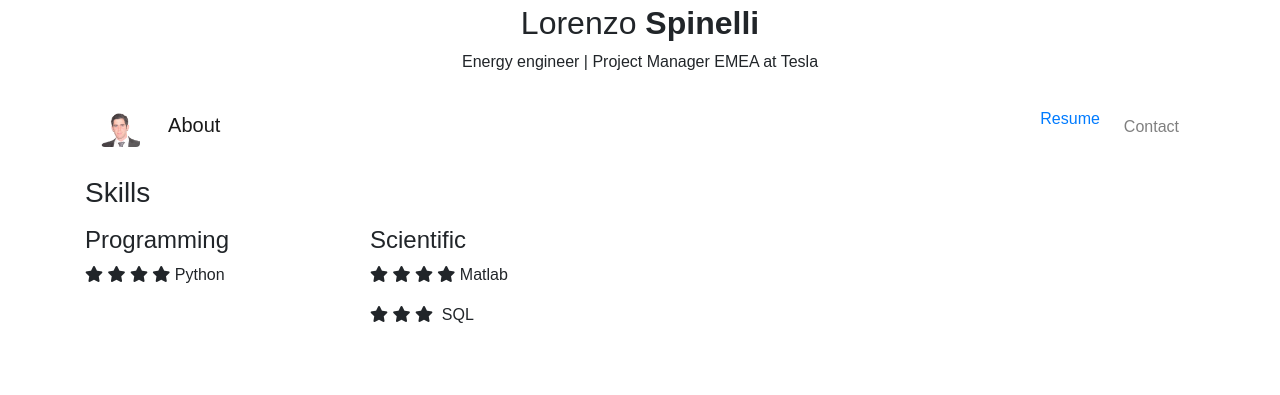
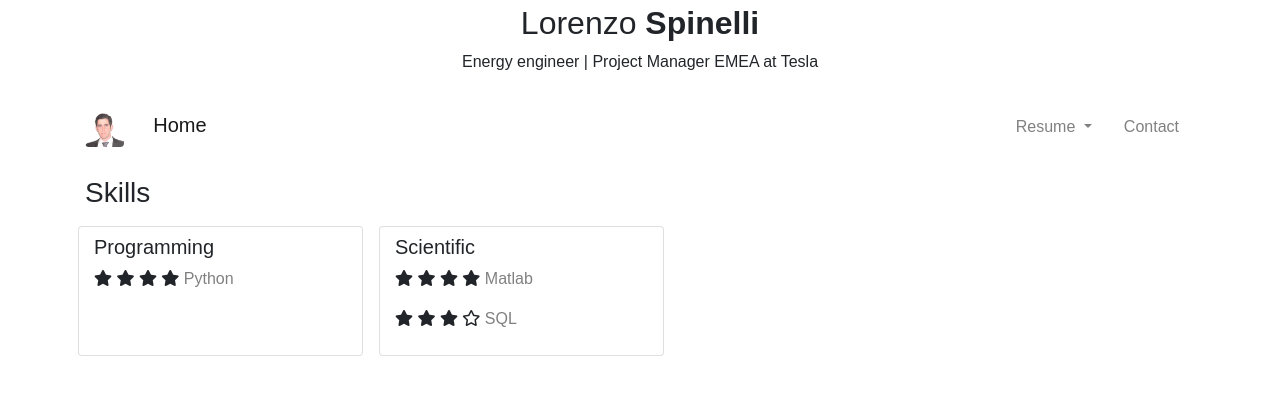
Before and after one commit to lorenzosp93/portfolio, a Django app: page /resume/skills/ in a window 1280 px wide. Shown: the top 395 px of the page. Run offline with Django 3.2, Linux system fonts and the light colour scheme; data comes from the database, SQL or seed files in the repository; some libraries are stand-ins or nearby versions.

Commit message:
sklls-cards-css

```diff
--- a/static/mainpage/mainstyle.css
+++ b/static/mainpage/mainstyle.css
@@ -1,5 +1,14 @@
 body{
     font-family: Arial;
+}
+
+.active{
+    background-color: rgb(235, 235, 235) !important;
+    color: black !important;
+}
+
+a{
+    color: gray !important;
 }
 
 #scrolled{
--- a/templates/mainpage/base.html
+++ b/templates/mainpage/base.html
@@ -47,26 +47,26 @@
     {% endblock %}
 
     {% block navbar_block %}
-    <nav class="navbar navbar-expand-sm sticky-top navbar-light">
+    <nav class="navbar navbar-expand-sm navbar-light">
         <div class="container">
 
-            <li class="navbar-brand mx-3 align-items-start" href="{% url 'about' %}">
+            <li class="navbar-brand align-items-start" href="{% url 'about' %}">
                 {% load static %}
                 <img src="{% static 'mainpage/CV-image3.jpg' %}" alt="" height='40px' class='rounded mr-4'>
-                About
+                Home
             </li>
 
-            <ul class="nav navbar-nav ">
+            <ul class="nav navbar-nav">
 
                 <li class="nav-item dropdown mx-2">
-                    <a class="nav-linkdropdown-toggle" href="#" data-toggle="dropdown" aria-haspopup="true" aria-expanded="false">
-                        Resume</a>
-
+                    <a class="nav-link dropdown-toggle" href="#" data-toggle="dropdown" aria-haspopup="true" aria-expanded="false">
+                        Resume
+                    </a>
                     <div class="dropdown-menu" aria-labelledby="navbarDropdownMenuLink">
                     <a class="dropdown-item" href="{% url 'resume:experience' %}">Experience</a>
                     <a class="dropdown-item" href="{% url 'resume:education' %}">Education</a>
                     <a class="dropdown-item" href="{% url 'resume:skills' %}">Skills</a>
-                    </div
+                    </div>
                 </li>
                 <li class="nav-item mx-2">
                     <a class="nav-link" href="{% url 'contact' %}">Contact</a>
--- a/templates/mainpage/resume/skill.html
+++ b/templates/mainpage/resume/skill.html
@@ -7,21 +7,21 @@
 
 <div class="row">
     {% for category in skillcategory %}
-        <div class="col-lg-3 col-sm-6">
-            <h4>
+        <div class="col-lg-3 col-sm-6 card mx-2 py-2">
+            <h5>
                 {{ category.name }}
-            </h4>
+            </h5>
             {% for skill in category.skill_set.all %}
                     <p>
                     {% for star in i|rjust:4 %}
                         {% if forloop.counter <= skill.level %}
-                            <i class="fa fa-star"></i>
+                            <i class="fas fa-star"></i>
                         {% else %}
-                            <i class="fa fa-star-o" ></i>
+                            <i class="far fa-star" ></i>
                         {% endif %}
                     {% endfor %}
 
-                    {{ skill.name }}
+                    <a href="{{ skill.url }}">{{ skill.name }}</a>
                     </p>
             {% endfor %}
         </div>
```
Also changed, not shown: templates/mainpage/resume/education.html (+4 -4 lines), templates/mainpage/resume/experience.html (+4 -4 lines).
